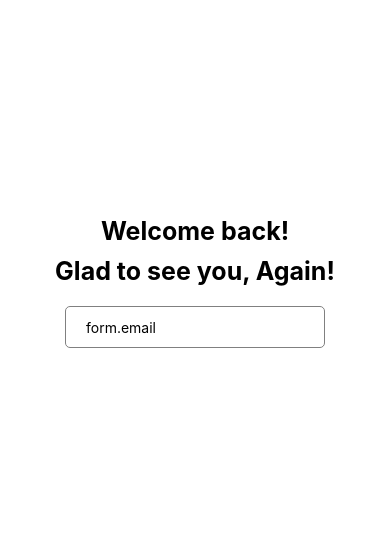
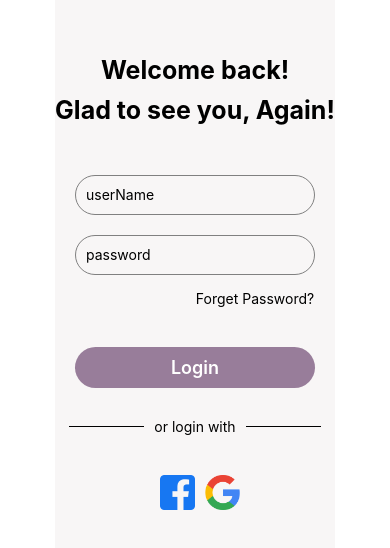
Before and after one commit to THIRUNIJAYATHILAKE/Kutta-Village-Project, a React Native app: screen / in a window 390 px wide. Shown: the part 140-688 px from the top of the page. Built offline with nearby package versions, Linux system fonts and the light colour scheme.

Commit message:
complete login page without authentication

```diff
--- a/src/components/Login.tsx
+++ b/src/components/Login.tsx
@@ -1,7 +1,26 @@
 import { StatusBar } from 'expo-status-bar';
-import { StyleSheet, Text, View, SafeAreaView, TextInput } from 'react-native';
+import { useState } from 'react';
+import { StyleSheet, Text, View, SafeAreaView, TextInput,TouchableOpacity,Image } from 'react-native';
 
 export default function Login() {
+
+  const [form,setForm] = useState({
+    email:'',
+    password:'',
+  });
+
+   const handleLogin = () => {
+    console.log('Login button pressed');
+    console.log('Email:', form.email);
+    console.log('Password:', form.password);
+    // Add your login logic here (API calls, validation, etc.)
+
+    function handleEmail (email){
+      console.log(email.nativeEvent.text);
+    }
+  };
+
+
   return (
     <SafeAreaView style={{flex:1,backgroundColor:'#F8F6F6'}}>
     <View style={styles.container}>
@@ -15,9 +34,50 @@ export default function Login() {
         < TextInput
           style={styles.emailInput}
           placeholder='userName'
-          value='form.email'
-          onChangeText={email=> setForm ({...FormData,email})}/>
+          value={form.email}
+          onChangeText={email=> handleEmail(email)}/>
+
+          < TextInput
+          style={styles.passwordInput}
+          placeholder='password'
+          value={form.password}
+          secureTextEntry={true}
+          onChangeText={password=> setForm ({...form,password})}/>
       </View>
+
+      <View style={styles.forgetPassword}>
+        <Text>Forget Password?</Text>
+      </View>
+
+      <View>
+        <TouchableOpacity style={styles.loginButton} onPress={handleLogin}>
+          <Text style={styles.loginButtonText}>Login</Text>
+        </TouchableOpacity>
+      </View>
+
+
+      {/* "Or login with" Divider */}
+        <View style={styles.dividerContainer}>
+          <View style={styles.line} />
+          <Text style={styles.dividerText}>or login with</Text>
+          <View style={styles.line} />
+        </View>
+
+        <View style={styles.iconContainer}>
+          <Image
+          style={styles.logo}
+          source={require('../../assets/facebook logo_icon.png')}  // Path to the local image
+          resizeMode="contain"
+        />
+
+         <Image
+          style={styles.logo}
+          source={require('../../assets/google_g_icon.png')}  // Path to the local image
+          resizeMode="contain"
+        />
+
+        </View>
+
     </View>
     </SafeAreaView>
   );
@@ -26,7 +86,7 @@ export default function Login() {
 const styles = StyleSheet.create({
   container: {
     flex: 1,
-    backgroundColor: '#fff',
+    backgroundColor: '#F8F6F6',
     alignItems: 'center',
     justifyContent: 'center',
   },
@@ -42,13 +102,69 @@ const styles = StyleSheet.create({
   input:{
 
   },
-  emailInput:{
-       borderColor: 'gray', // Border color
-    borderWidth: 1,      // Border width
-    borderRadius: 5,
+    emailInput: {
+    borderColor: 'gray',
+    borderWidth: 1,
+    borderRadius: 25,
     height: 40,
-    width: '100%',
-    padding:20,
-    marginTop:20
-  }
+    width: 240,
+    paddingHorizontal: 10,   // Use paddingHorizontal instead of padding to avoid text overflow
+    marginTop: 50,
+  },
+  passwordInput: {
+    borderColor: 'gray',
+    borderWidth: 1,
+    borderRadius: 25,
+    height: 40,
+    width: 240,
+    paddingHorizontal: 10,
+    marginTop: 20,
+  },
+
+  forgetPassword:{
+    marginRight: -120,
+    marginTop: 15,
+    fontWeight: '300',
+  },
+  loginButton: {
+    backgroundColor: '#987D9A',  // Button color (purple)
+    paddingVertical: 10,
+    paddingHorizontal: 40,
+    marginTop: 40,
+    width:240,
+    borderRadius: 25,
+  },
+  loginButtonText: {
+    color: '#FFF',   // Button text color
+    fontSize: 18,
+    fontWeight: '600',
+    textAlign: 'center',
+  },
+  dividerContainer: {
+    flexDirection: 'row',    // To align the text and lines horizontally
+    alignItems: 'center',
+    marginVertical: 30,      // Spacing between the button and divider
+    width: '90%',            // Set the width of the container
+    alignSelf: 'center',
+  },
+  line: {
+    flex: 1,                 // Stretch the line
+    height: 1,
+    backgroundColor: 'black', // Line color
+  },
+  dividerText: {
+    marginHorizontal: 10,    // Space between the lines and the text
+    fontSize: 14,
+    color: 'black',
+  },
+  iconContainer: {
+    flexDirection: 'row',  // Aligns items vertically (default behavior)
+    alignItems: 'center',     // Centers the icons horizontally
+    marginTop: 10,            // Adds some space above the icons
+  },
+  logo: {
+    width: 35,   // Set width for each icon
+    height: 35,  // Set height for each icon
+     marginLeft: 10// Adds vertical space between the icons
+  },
 });
```
Also changed, not shown: assets/facebook logo_icon.png (added), assets/google_g_icon.png (added).
